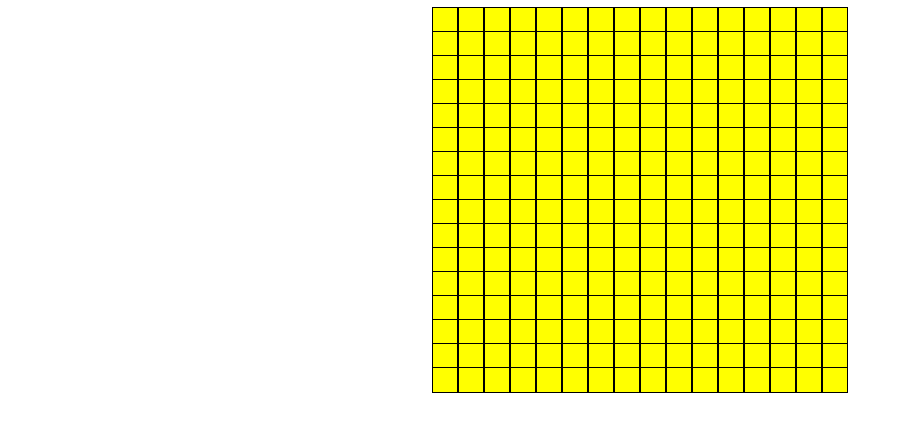
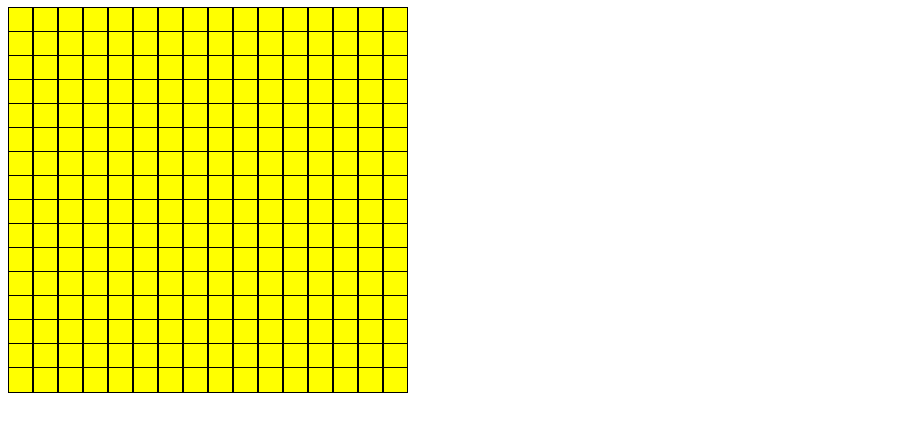
Before and after one commit to Gingerninja9090/TOP-Etch-a-Sketch, a plain HTML site: page index.html in a window 1280 px wide. Shown: the whole page, without its empty margins (0-903 px from the left). Drawn offline with Linux system fonts and the light colour scheme.

Commit message:
Updated style removed .col from .row style added width limit to .col and div element for testing

```diff
--- a/style.css
+++ b/style.css
@@ -1,10 +1,11 @@
 div {
     height: 24px;
+    width: 400px;
     align-items: center;
     justify-content: center;
 }
 
-.col .row {
+.row {
     border: solid 0.5px black;
     height: 24px;
     width: 24px;
@@ -13,4 +14,5 @@ div {
 
 .col {
     display: flex;
+    width: 400px;
 }
```
